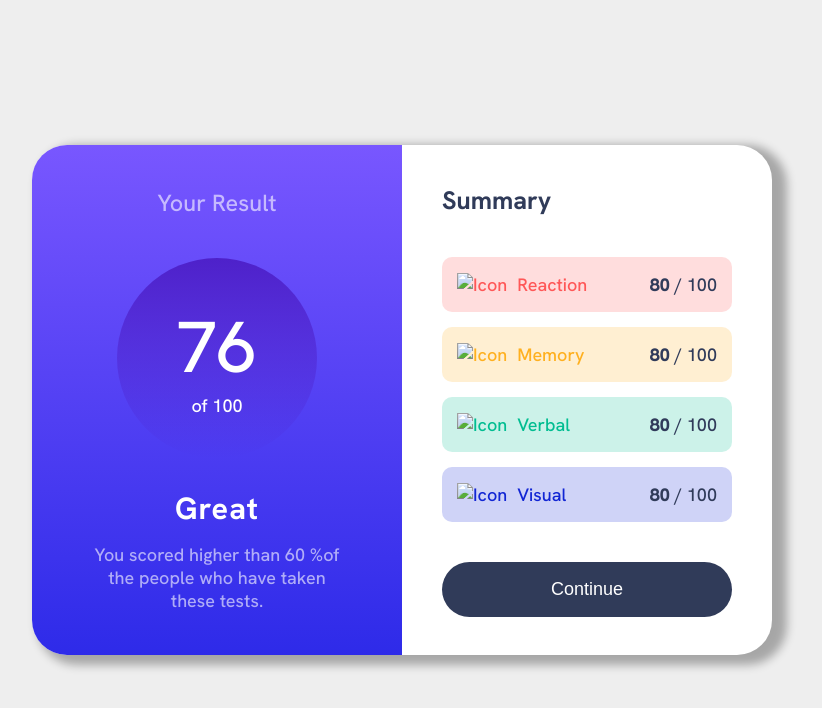
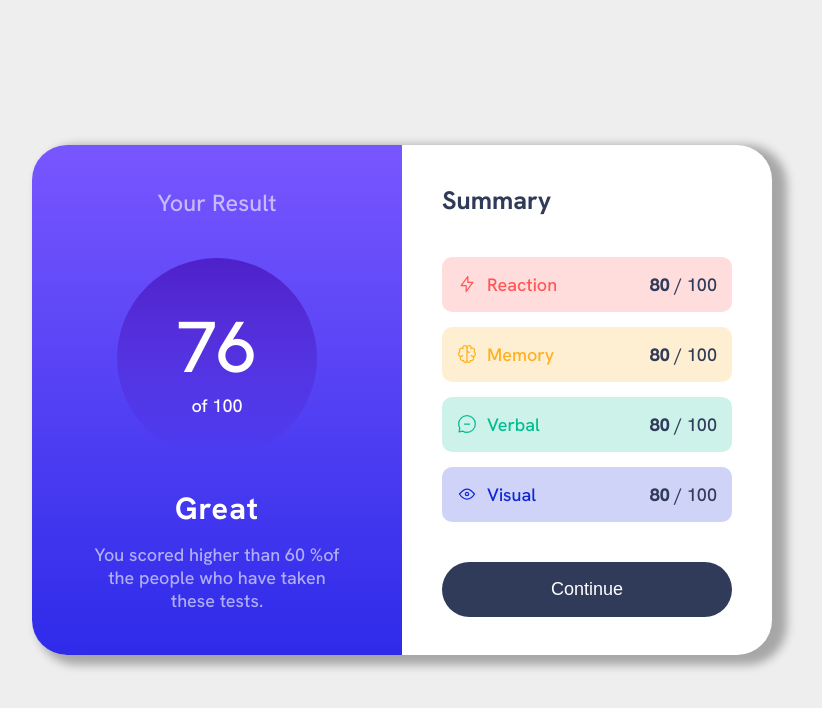
Before and after one commit to LeAmering/results-summary-component_vs, a plain HTML site: page index.html in a window 1280 px wide. Shown: the whole page, without its empty margins (238-1060 px from the left). Drawn offline with Linux system fonts and the light colour scheme; the site is published under a folder, as on GitHub Pages, so addresses that start at the root find nothing.

Commit message:
Update index.html

```diff
--- a/index.html
+++ b/index.html
@@ -30,7 +30,7 @@
         <div class="summary">Summary</div>
         <div class="values">
           <div class="single-value red">
-            <img src="/assets/images/icon-reaction.svg" alt="Icon" />
+            <img src="assets/images/icon-reaction.svg" alt="Icon" />
             <div class="single-value-name">Reaction</div>
             <div class="single-value-score">
               <span>80</span>
@@ -39,7 +39,7 @@
           </div>
 
           <div class="single-value yellow">
-            <img src="/assets/images/icon-memory.svg" alt="Icon" />
+            <img src="assets/images/icon-memory.svg" alt="Icon" />
             <div class="single-value-name">Memory</div>
             <div class="single-value-score">
               <span>80</span>
@@ -48,7 +48,7 @@
           </div>
 
           <div class="single-value green">
-            <img src="/assets/images/icon-verbal.svg" alt="Icon" />
+            <img src="assets/images/icon-verbal.svg" alt="Icon" />
             <div class="single-value-name">Verbal</div>
             <div class="single-value-score">
               <span>80</span>
@@ -57,7 +57,7 @@
           </div>
 
           <div class="single-value blue">
-            <img src="/assets/images/icon-visual.svg" alt="Icon" />
+            <img src="assets/images/icon-visual.svg" alt="Icon" />
             <div class="single-value-name">Visual</div>
             <div class="single-value-score">
               <span>80</span>
```
